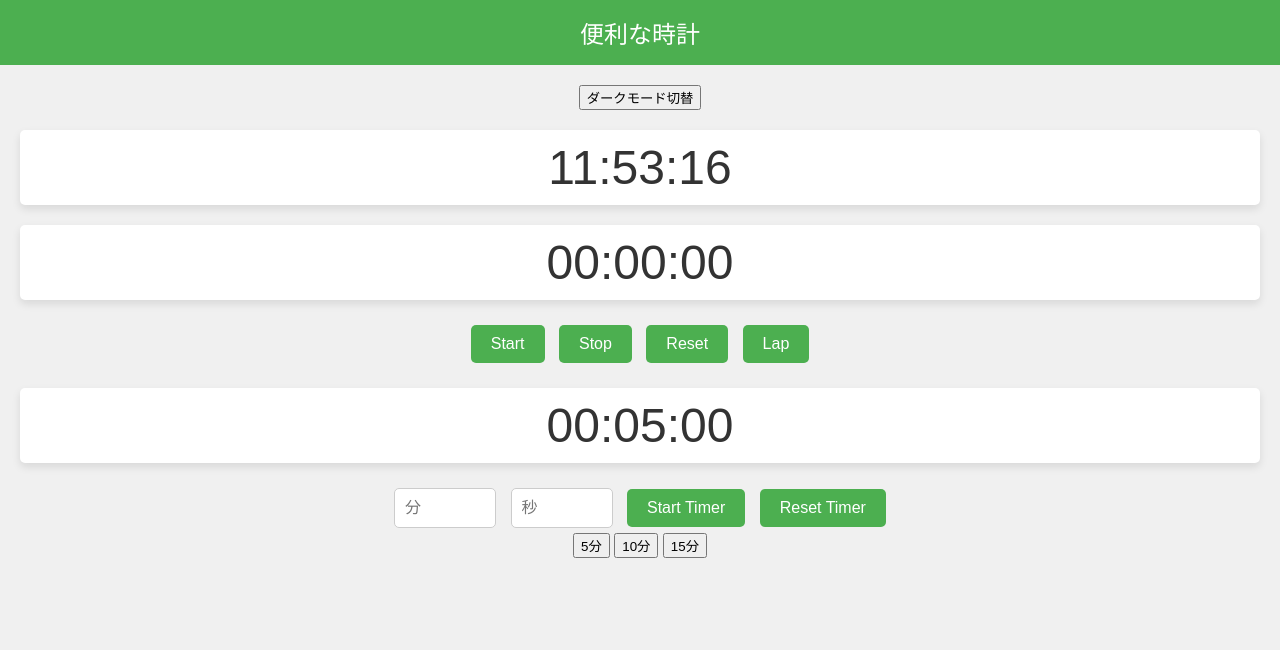
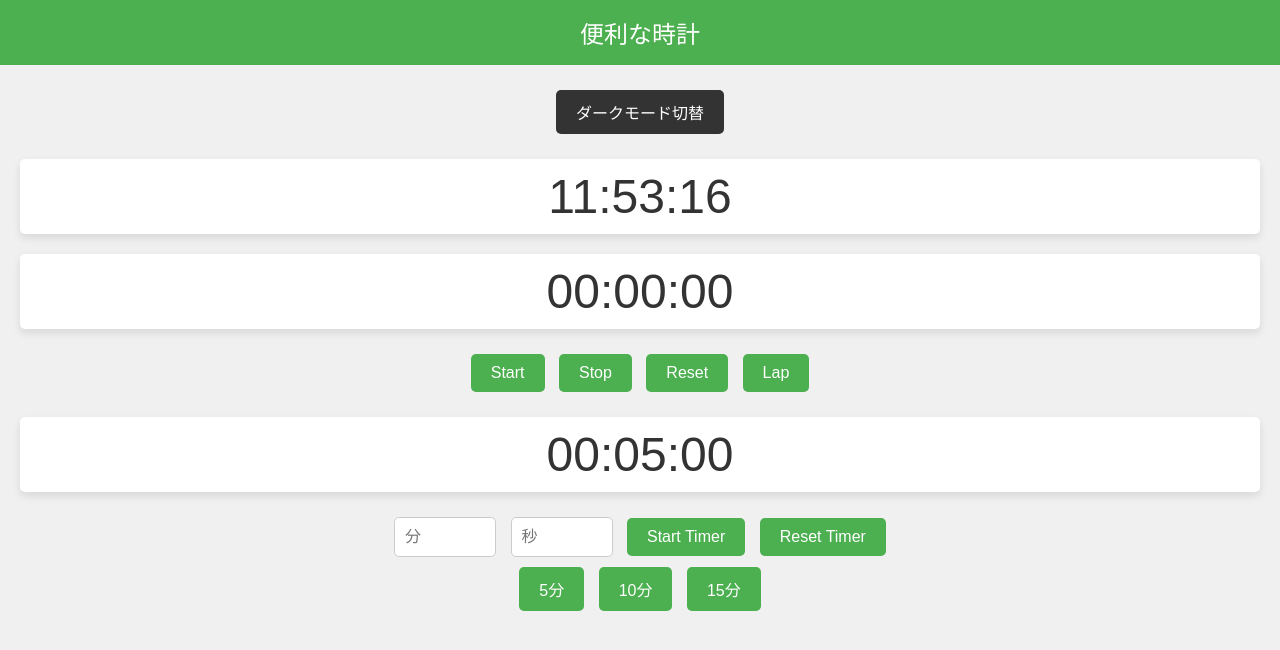
Before and after one commit to IMU3146/clock, a plain HTML site: page index.html in a window 1280 px wide. Drawn offline with Linux system fonts and the light colour scheme.

Commit message:
Update index.html

```diff
--- a/index.html
+++ b/index.html
@@ -102,6 +102,38 @@
             color: #ffffff;
             border: 1px solid #555555;
         }
+
+        .preset {
+            font-size: 16px;
+            padding: 10px 20px;
+            margin: 5px;
+            border: none;
+            border-radius: 5px;
+            background-color: #4CAF50;
+            color: white;
+            cursor: pointer;
+            transition: background-color 0.3s;
+        }
+
+        .preset:hover {
+            background-color: #45a049;
+        }
+
+        #toggleDarkMode {
+            font-size: 16px;
+            padding: 10px 20px;
+            margin: 5px;
+            border: none;
+            border-radius: 5px;
+            background-color: #333333;
+            color: white;
+            cursor: pointer;
+            transition: background-color 0.3s;
+        }
+
+        #toggleDarkMode:hover {
+            background-color: #555555;
+        }
     </style>
 </head>
 <body>
@@ -137,6 +169,7 @@
         <audio id="alertSound" src="alert.mp3" preload="auto"></audio>
     </main>
     <script>
+        // JavaScriptコード
         // 現在の時刻を表示する時計の機能
         function updateClock() {
             const now = new Date();
```
